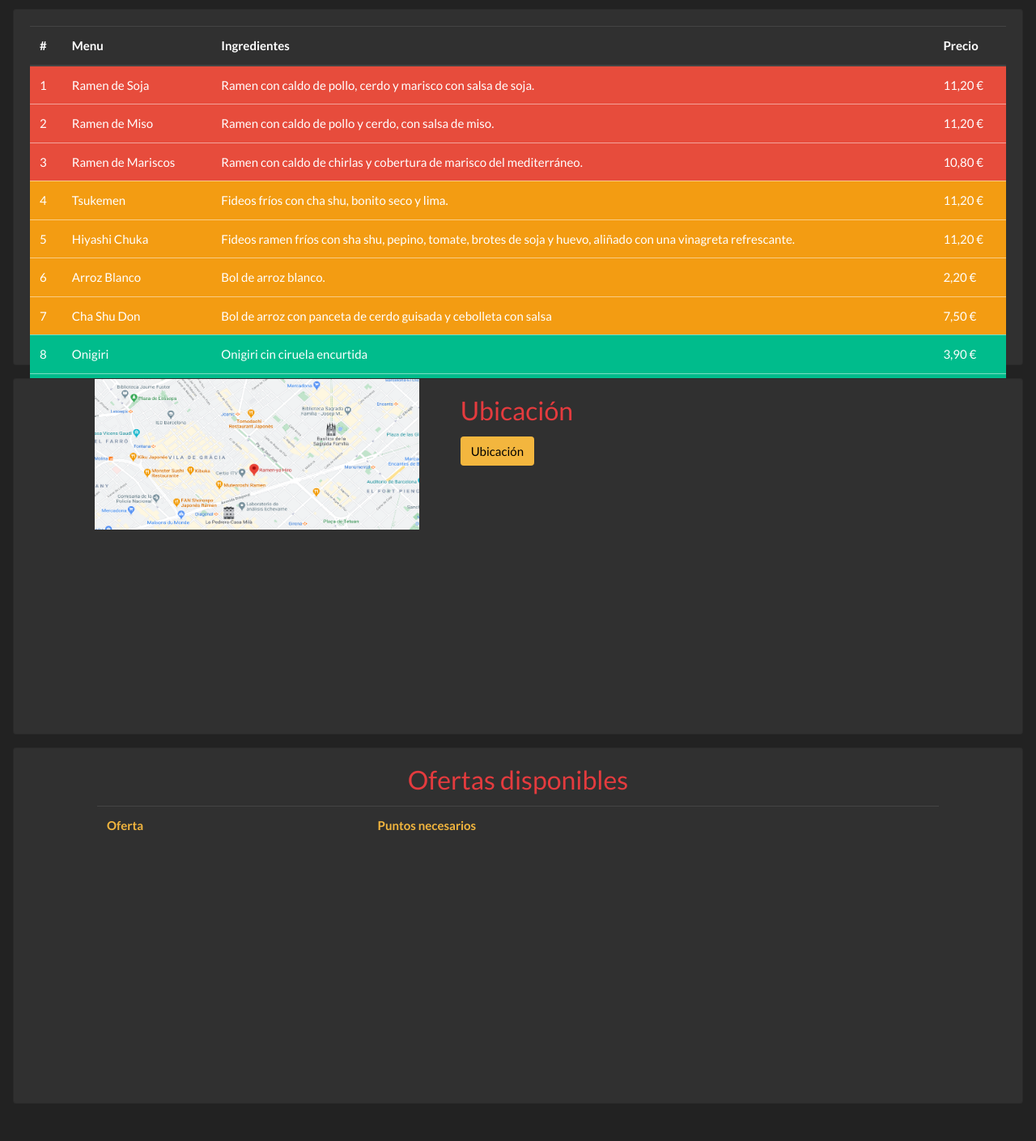
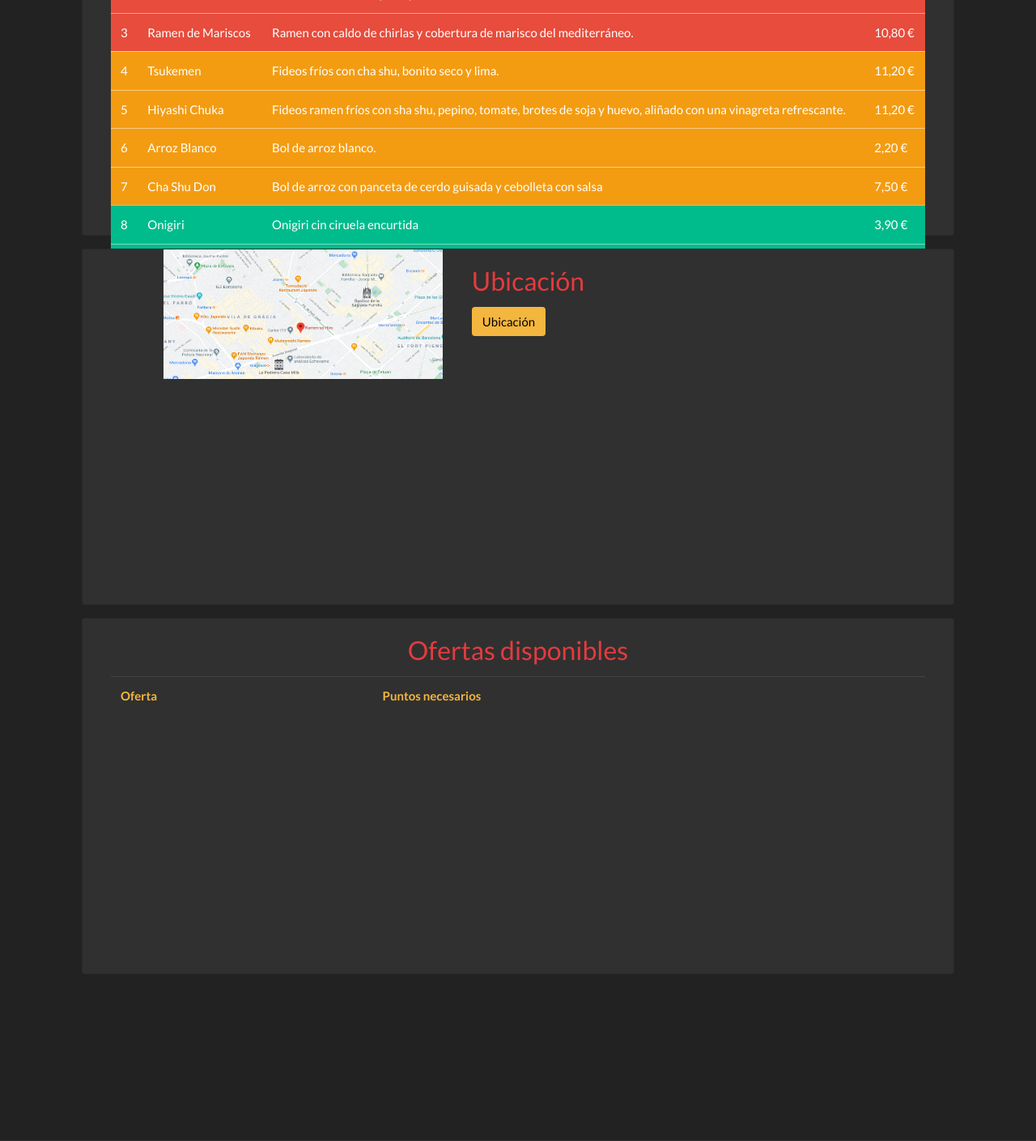
Before and after one commit to DanielMoreno30/Recomercem2020, a PHP site: page /frontend/ramen-ya.php in a window 1280 px wide. Shown: the part 703-2112 px from the top of the page at 81% size. Run offline with PHP 8.4, Linux system fonts and the light colour scheme; data that the repository does not hold is empty.

Commit message:
Update ramen-ya.php

```diff
--- a/frontend/ramen-ya.php
+++ b/frontend/ramen-ya.php
@@ -72,15 +72,12 @@ include "../php_partials/login_true.php";
   </div>
 </nav>
 <!-- -----------------------------------------BODY----------------------------------------------------------------------- -->
-<div class="text-center">
-<img src="../img/bracafelogo.png" class="img-fluid">
-</div>
-
+<div class="container">
 
   <div class="card m-3" style="height: 440px;">
     <div class="row g-0">
       <div class="col-md-5 col-sm-3" >
-        <img src="../img/ramen.png" class="imgCardsBracafe" alt="...">
+        <img src="../img/ramen.png" style="width: 80%; height:80%;" alt="...">
       </div>
       <div class="col-md-7 col-sm-9">
         <div class="card-body">
@@ -96,8 +93,7 @@ include "../php_partials/login_true.php";
 
 
 <div class="card m-3" style="height: 440px;" >
-  <div class="row g-0">
-    <div class="col col">
+  <div class="col">
       <div class="card-body">
       <table class="table">
 				<thead>
@@ -246,7 +242,6 @@ include "../php_partials/login_true.php";
 				</tbody>
 			</table>
       </div>
-    </div>
   </div>
 </div>
 
@@ -296,7 +291,7 @@ include "../php_partials/login_true.php";
     </div>
   </div>
 </div>
-
+</div>
 <!-- -----------------------------------------FOOTER----------------------------------------------------------------------- -->
   <footer class="bg-dark text-center text-lg-start">
     <div class="text-center p-3" >
```
